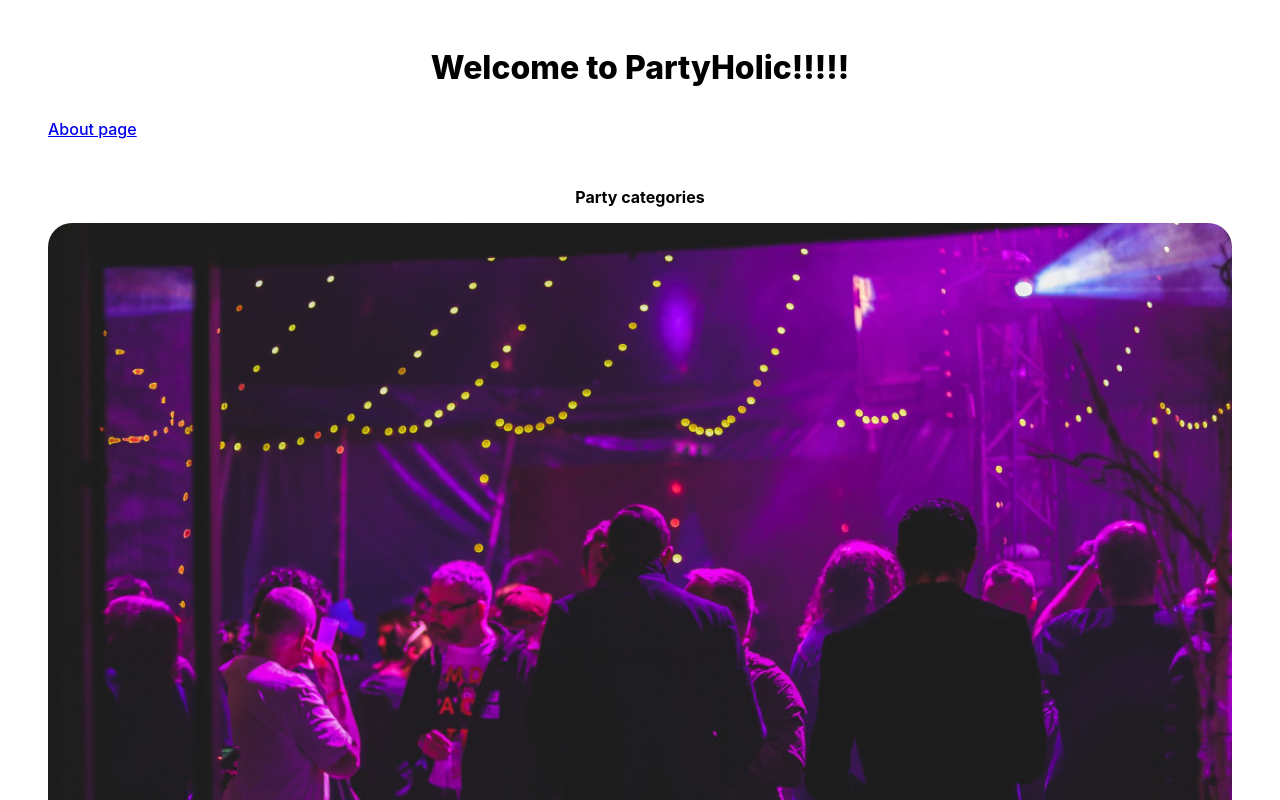
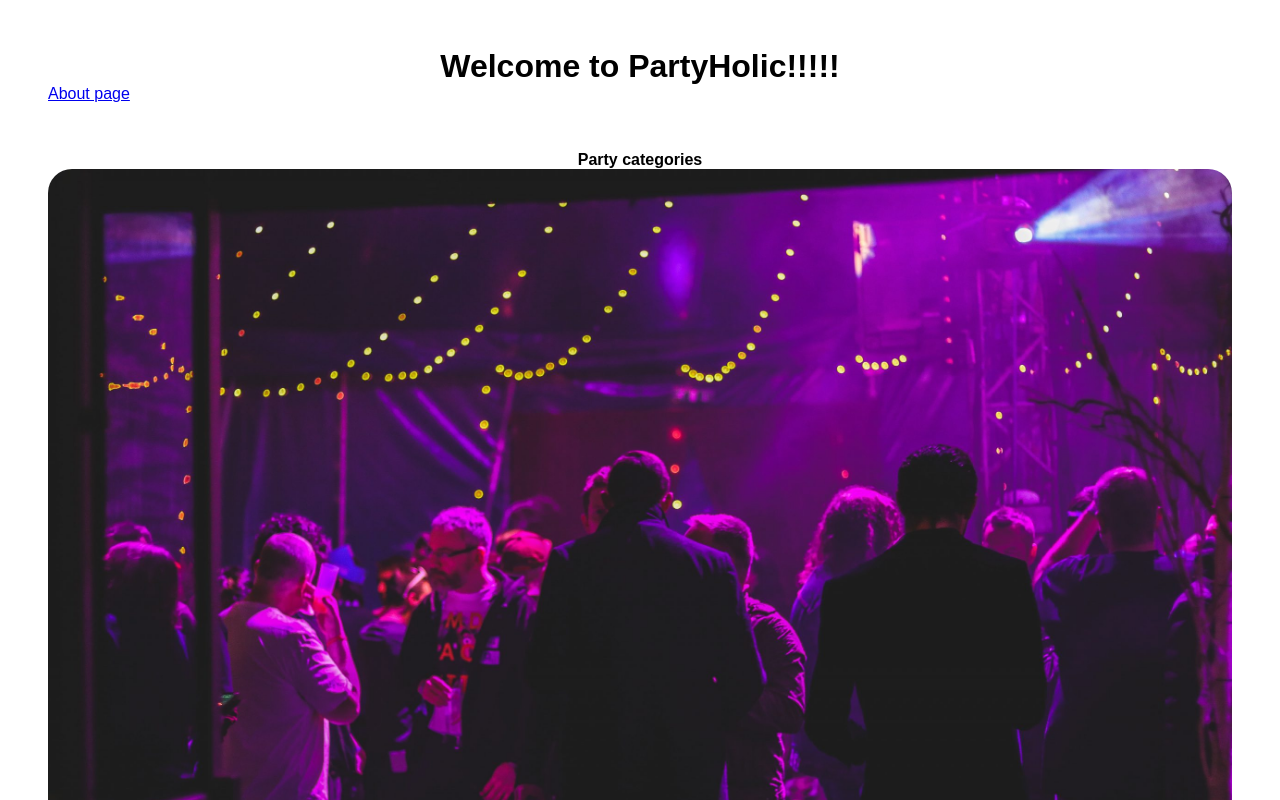
Before and after one commit to sanjanaluri/PartyHolic, a React (Create React App) app in the folder FrontEnd/: page / in a window 1280 px wide. Shown: the top 800 px of the page. Built offline with nearby package versions, Linux system fonts and the light colour scheme; no server answers.

Commit message:
Added global style CSS

```diff
--- a/FrontEnd/src/App.css
+++ b/FrontEnd/src/App.css
@@ -1,3 +1,10 @@
+* {
+  box-sizing: border-box;
+  margin: 0;
+  padding: 0;
+  font-family: "PT Sans", sans-serif;
+}
+
 .App {
   text-align: center;
 }
```
